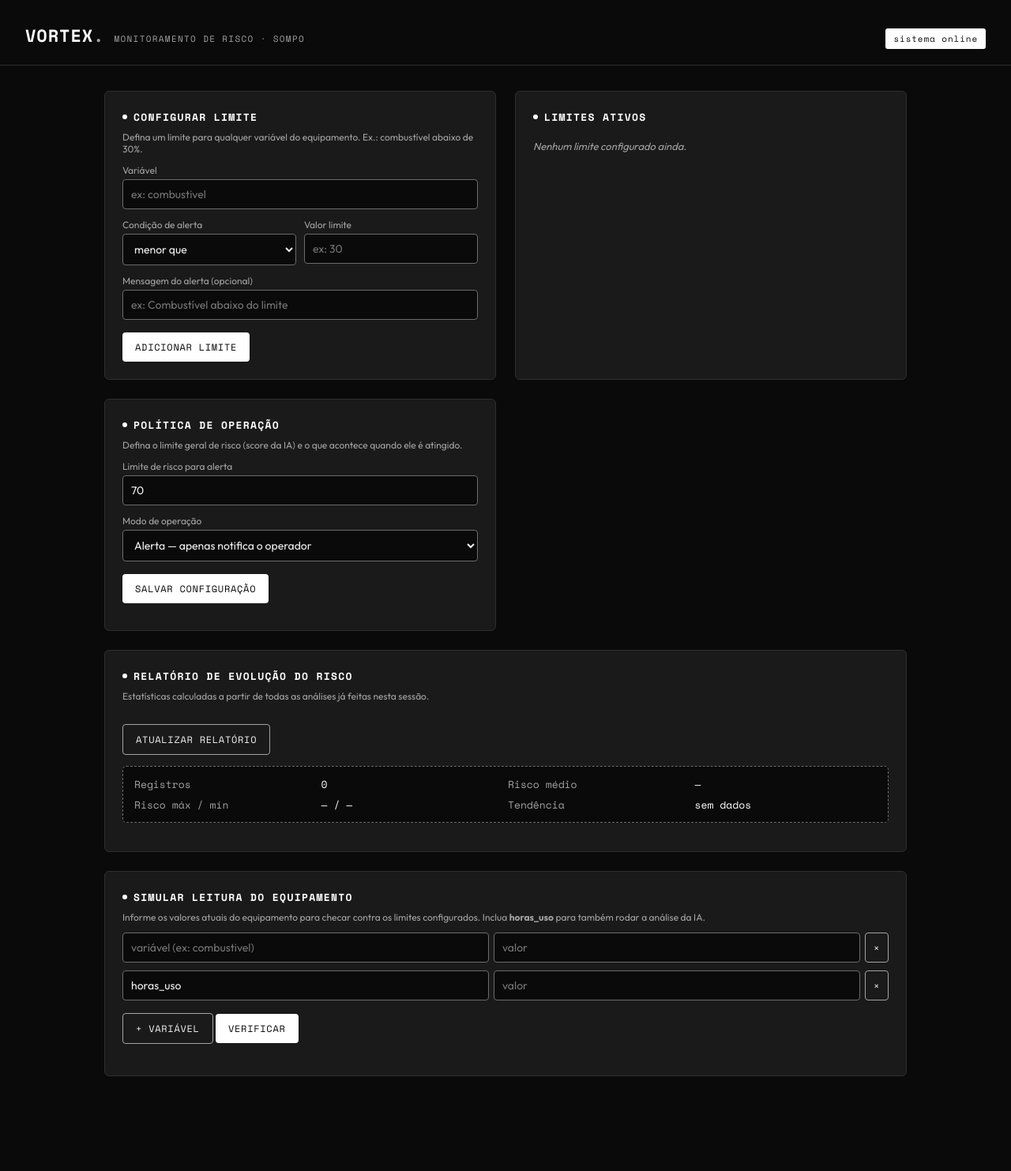
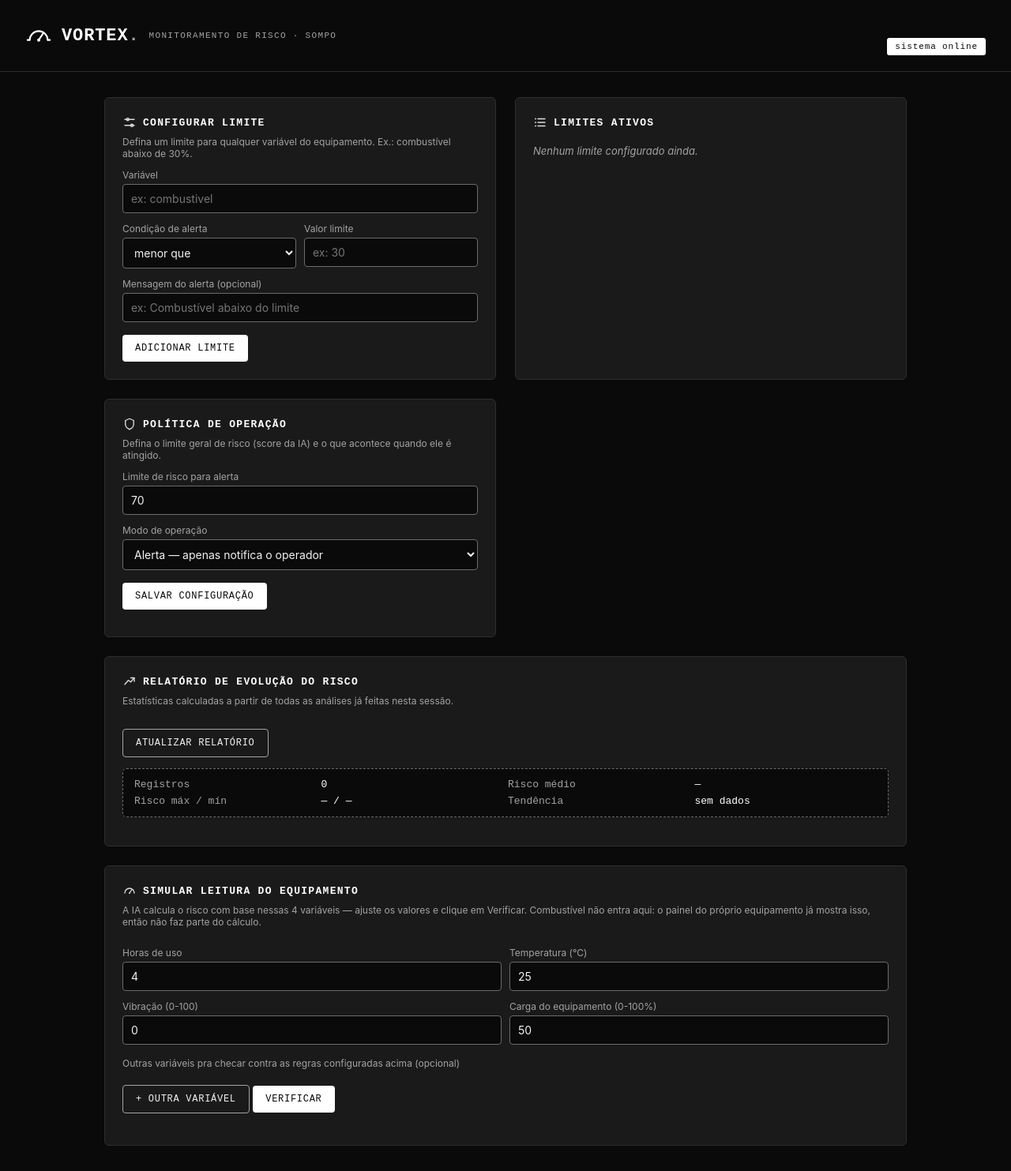
Before and after one commit to gustavohidekiychii-glitch/Sprint-, a Flask app: page / in a window 1280 px wide. Shown: the whole page at 79% size. Before the commit the page ends 1363 px from the top, so only its background shows below. Run offline with Flask 3, Linux system fonts and the light colour scheme; data that the repository does not hold is empty; parts of the project's set-up code (start-up, migrations or seed data) failed here and were passed over.

Commit message:
Mudando o Front End

```diff
--- a/static/css/style.css
+++ b/static/css/style.css
@@ -6,8 +6,8 @@
   --cinza-claro: #a3a3a3;
   --branco: #ffffff;
   --off-white: #f2f2f2;
-  --mono: 'Space Mono', 'Courier New', monospace;
-  --sans: 'Outfit', -apple-system, BlinkMacSystemFont, sans-serif;
+  --mono: 'JetBrains Mono', 'Courier New', monospace;
+  --sans: 'Inter', -apple-system, BlinkMacSystemFont, sans-serif;
 }
 
 * { box-sizing: border-box; }
@@ -32,8 +32,13 @@ header {
 
 header .brand {
   display: flex;
-  align-items: baseline;
+  align-items: center;
   gap: 12px;
+}
+
+header .marca {
+  color: var(--branco);
+  flex-shrink: 0;
 }
 
 header h1 {
@@ -102,13 +107,9 @@ main {
   gap: 8px;
 }
 
-.panel h2::before {
-  content: '';
-  width: 6px;
-  height: 6px;
-  background: var(--branco);
-  border-radius: 50%;
-  display: inline-block;
+.panel h2 svg {
+  flex-shrink: 0;
+  opacity: 0.85;
 }
 
 .panel .descricao {
--- a/static/js/app.js
+++ b/static/js/app.js
@@ -78,37 +78,42 @@ function adicionarCampoLeitura(nomePreenchido) {
   container.appendChild(row);
 }
 
+// Essas 4 já têm campo fixo no formulário — não duplicar como "extra"
+const VARIAVEIS_FIXAS = ['horas_uso', 'temperatura', 'vibracao', 'carga_equipamento'];
+
 async function sincronizarCamposComRegras() {
-  // Garante que exista pelo menos um campo por variável já configurada
+  // Garante que exista um campo extra por variável de regra que não
+  // seja uma das 4 já fixas no formulário (ex: combustivel, pressao...)
   const res = await fetch(`${API}/api/regras`);
   const data = await res.json();
   const container = document.getElementById('campos-leitura');
 
   if (container.children.length === 0) {
-    const variaveis = [...new Set(data.regras.map(r => r.variavel))];
-    if (variaveis.length === 0) {
-      adicionarCampoLeitura();
-      adicionarCampoLeitura('horas_uso');
-    } else {
-      variaveis.forEach(v => adicionarCampoLeitura(v));
-    }
+    const variaveis = [...new Set(data.regras.map(r => r.variavel))]
+      .filter(v => !VARIAVEIS_FIXAS.includes(v));
+
+    variaveis.forEach(v => adicionarCampoLeitura(v));
   }
 }
 
 async function monitorar() {
-  const linhas = document.querySelectorAll('.campo-leitura-row');
-  const leitura = {};
+  const leitura = {
+    horas_uso: parseFloat(document.getElementById('leitura-horas').value),
+    temperatura: parseFloat(document.getElementById('leitura-temp').value),
+    vibracao: parseFloat(document.getElementById('leitura-vibracao').value),
+    carga_equipamento: parseFloat(document.getElementById('leitura-carga').value),
+  };
 
-  linhas.forEach(linha => {
+  if (Object.values(leitura).some(v => isNaN(v))) {
+    alert('Preencha as 4 variáveis principais (horas de uso, temperatura, vibração e carga).');
+    return;
+  }
+
+  document.querySelectorAll('.campo-leitura-row').forEach(linha => {
     const nome = linha.querySelector('.nome-var').value.trim();
     const valor = parseFloat(linha.querySelector('.valor-var').value);
     if (nome && !isNaN(valor)) leitura[nome] = valor;
   });
-
-  if (Object.keys(leitura).length === 0) {
-    alert('Informe ao menos uma variável com valor.');
-    return;
-  }
 
   const res = await fetch(`${API}/api/monitorar`, {
     method: 'POST',
--- a/templates/index.html
+++ b/templates/index.html
@@ -4,15 +4,18 @@
 <meta charset="UTF-8">
 <meta name="viewport" content="width=device-width, initial-scale=1.0">
 <title>Vortex — Painel de Risco de Equipamentos</title>
-<link rel="preconnect" href="https://fonts.googleapis.com">
-<link rel="preconnect" href="https://fonts.gstatic.com" crossorigin>
-<link href="https://fonts.googleapis.com/css2?family=Outfit:wght@400;500;600;700&family=Space+Mono:ital,wght@0,400;0,700;1,400&display=swap" rel="stylesheet">
 <link rel="stylesheet" href="{{ url_for('static', filename='css/style.css') }}">
 </head>
 <body>
 
 <header>
   <div class="brand">
+    <svg class="marca" viewBox="0 0 24 24" width="34" height="34" fill="none" stroke="currentColor" stroke-width="1.5" aria-hidden="true">
+      <path d="M4 16a8 8 0 0 1 16 0" stroke-linecap="round"/>
+      <line x1="12" y1="16" x2="16.2" y2="9.8" stroke-linecap="round"/>
+      <circle cx="12" cy="16" r="1.4" fill="currentColor" stroke="none"/>
+      <path d="M2 16h1.6M20.4 16H22" stroke-linecap="round"/>
+    </svg>
     <h1>VORTEX<span>.</span></h1>
     <span class="tag">Monitoramento de risco &middot; SOMPO</span>
   </div>
@@ -22,7 +25,7 @@
 <main>
 
   <section class="panel">
-    <h2>Configurar limite</h2>
+    <h2><svg viewBox="0 0 24 24" width="18" height="18" fill="none" stroke="currentColor" stroke-width="1.8" stroke-linecap="round" aria-hidden="true"><line x1="4" y1="7" x2="20" y2="7"/><circle cx="9" cy="7" r="2.1"/><line x1="4" y1="17" x2="20" y2="17"/><circle cx="16" cy="17" r="2.1"/></svg>Configurar limite</h2>
     <p class="descricao">
       Defina um limite para qualquer variável do equipamento. Ex.: combustível abaixo de 30%.
     </p>
@@ -54,12 +57,12 @@
   </section>
 
   <section class="panel">
-    <h2>Limites ativos</h2>
+    <h2><svg viewBox="0 0 24 24" width="18" height="18" fill="none" stroke="currentColor" stroke-width="1.8" stroke-linecap="round" aria-hidden="true"><line x1="8" y1="6" x2="20" y2="6"/><line x1="8" y1="12" x2="20" y2="12"/><line x1="8" y1="18" x2="20" y2="18"/><circle cx="4" cy="6" r="1.2" fill="currentColor" stroke="none"/><circle cx="4" cy="12" r="1.2" fill="currentColor" stroke="none"/><circle cx="4" cy="18" r="1.2" fill="currentColor" stroke="none"/></svg>Limites ativos</h2>
     <div id="lista-regras" class="vazio"></div>
   </section>
 
   <section class="panel">
-    <h2>Política de operação</h2>
+    <h2><svg viewBox="0 0 24 24" width="18" height="18" fill="none" stroke="currentColor" stroke-width="1.8" stroke-linecap="round" stroke-linejoin="round" aria-hidden="true"><path d="M12 3l7 3v6c0 4.5-3 7.5-7 9-4-1.5-7-4.5-7-9V6z"/></svg>Política de operação</h2>
     <p class="descricao">
       Defina o limite geral de risco (score da IA) e o que acontece quando ele é atingido.
     </p>
@@ -78,7 +81,7 @@
   </section>
 
   <section class="panel full-width">
-    <h2>Relatório de evolução do risco</h2>
+    <h2><svg viewBox="0 0 24 24" width="18" height="18" fill="none" stroke="currentColor" stroke-width="1.8" stroke-linecap="round" stroke-linejoin="round" aria-hidden="true"><polyline points="4,17 10,10 14,13 20,6"/><polyline points="14,6 20,6 20,12"/></svg>Relatório de evolução do risco</h2>
     <p class="descricao">
       Estatísticas calculadas a partir de todas as análises já feitas nesta sessão.
     </p>
@@ -90,14 +93,40 @@
   </section>
 
   <section class="panel full-width">
-    <h2>Simular leitura do equipamento</h2>
+    <h2><svg viewBox="0 0 24 24" width="18" height="18" fill="none" stroke="currentColor" stroke-width="1.8" stroke-linecap="round" aria-hidden="true"><path d="M4 16a8 8 0 0 1 16 0"/><line x1="12" y1="16" x2="16" y2="10"/><circle cx="12" cy="16" r="1.2" fill="currentColor" stroke="none"/></svg>Simular leitura do equipamento</h2>
     <p class="descricao">
-      Informe os valores atuais do equipamento para checar contra os limites configurados.
-      Inclua <strong>horas_uso</strong> para também rodar a análise da IA.
+      A IA calcula o risco com base nessas 4 variáveis — ajuste os valores
+      e clique em Verificar. Combustível não entra aqui: o painel do
+      próprio equipamento já mostra isso, então não faz parte do cálculo.
     </p>
 
+    <div class="row">
+      <div>
+        <label for="leitura-horas">Horas de uso</label>
+        <input id="leitura-horas" type="number" value="4" step="0.5" min="0">
+      </div>
+      <div>
+        <label for="leitura-temp">Temperatura (°C)</label>
+        <input id="leitura-temp" type="number" value="25" step="1">
+      </div>
+    </div>
+
+    <div class="row">
+      <div>
+        <label for="leitura-vibracao">Vibração (0-100)</label>
+        <input id="leitura-vibracao" type="number" value="0" min="0" max="100">
+      </div>
+      <div>
+        <label for="leitura-carga">Carga do equipamento (0-100%)</label>
+        <input id="leitura-carga" type="number" value="50" min="0" max="100">
+      </div>
+    </div>
+
+    <label class="descricao" style="margin-top:16px;">
+      Outras variáveis pra checar contra as regras configuradas acima (opcional)
+    </label>
     <div id="campos-leitura"></div>
-    <button class="secondary" type="button" onclick="adicionarCampoLeitura()">+ variável</button>
+    <button class="secondary" type="button" onclick="adicionarCampoLeitura()">+ outra variável</button>
     <button onclick="monitorar()">Verificar</button>
 
     <div id="resultado"></div>
```
Also changed, not shown: tests/test_modelo.py (+15 -13 lines).
